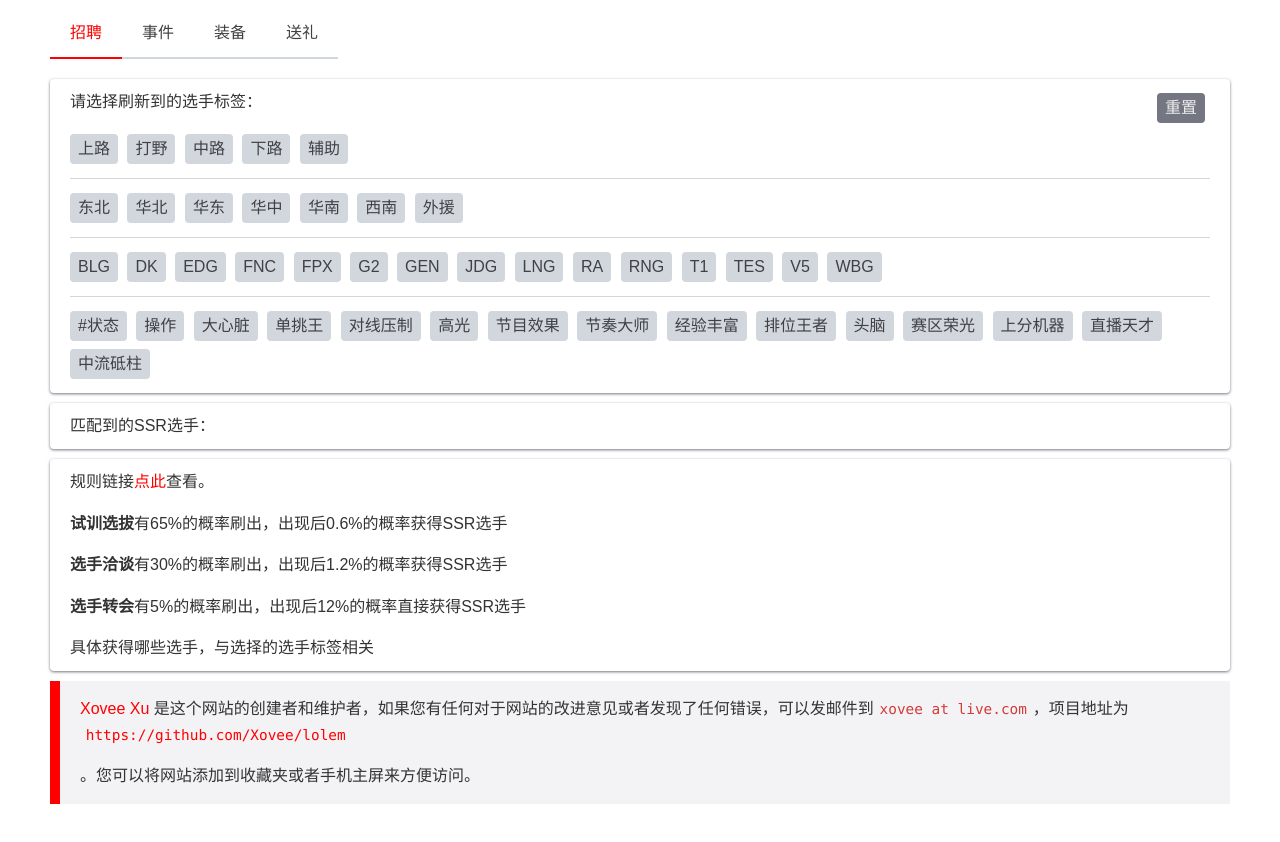
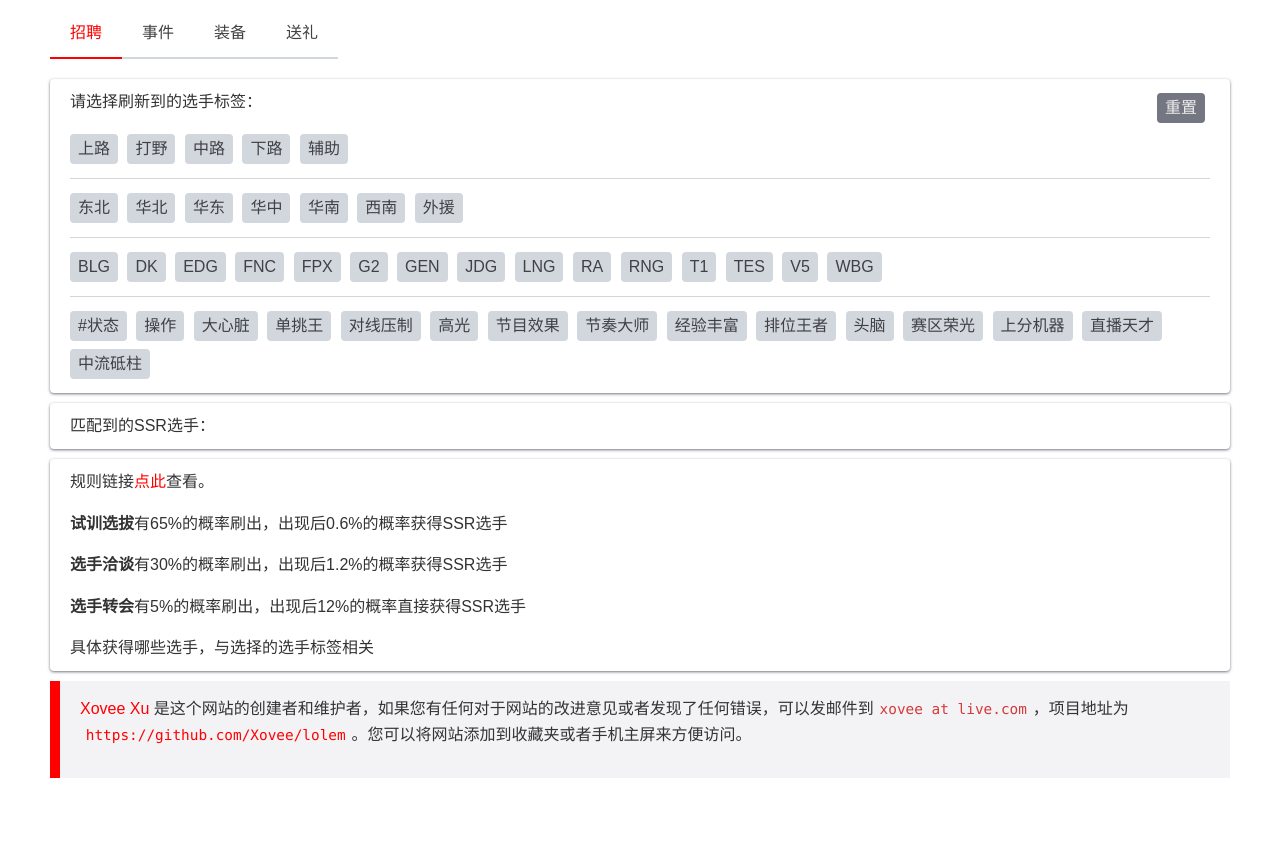
Before and after one commit to Xovee/lolem, a plain HTML site: page index.html in a window 1280 px wide. Shown: the part 76-918 px from the top of the page. Drawn offline with Linux system fonts and the light colour scheme.

Commit message:
fix typo

```diff
--- a/index.html
+++ b/index.html
@@ -299,7 +299,7 @@
     <footer class=''>
         <blockquote>
         <p><a href='https://xovee.cn' target='_blank'>Xovee Xu</a></h4>
-        是这个网站的创建者和维护者，如果您有任何对于网站的改进意见或者发现了任何错误，可以发邮件到<code>xovee at live.com</code>，项目地址为<code><a href='https://github.com/Xovee/lolem' target='_blank'>https://github.com/Xovee/lolem</a></code></p>。您可以将网站添加到收藏夹或者手机主屏来方便访问。
+        是这个网站的创建者和维护者，如果您有任何对于网站的改进意见或者发现了任何错误，可以发邮件到<code>xovee at live.com</code>，项目地址为<code><a href='https://github.com/Xovee/lolem' target='_blank'>https://github.com/Xovee/lolem</a></code>。您可以将网站添加到收藏夹或者手机主屏来方便访问。</p>
         </blockquote>
     </footer>
 
```
